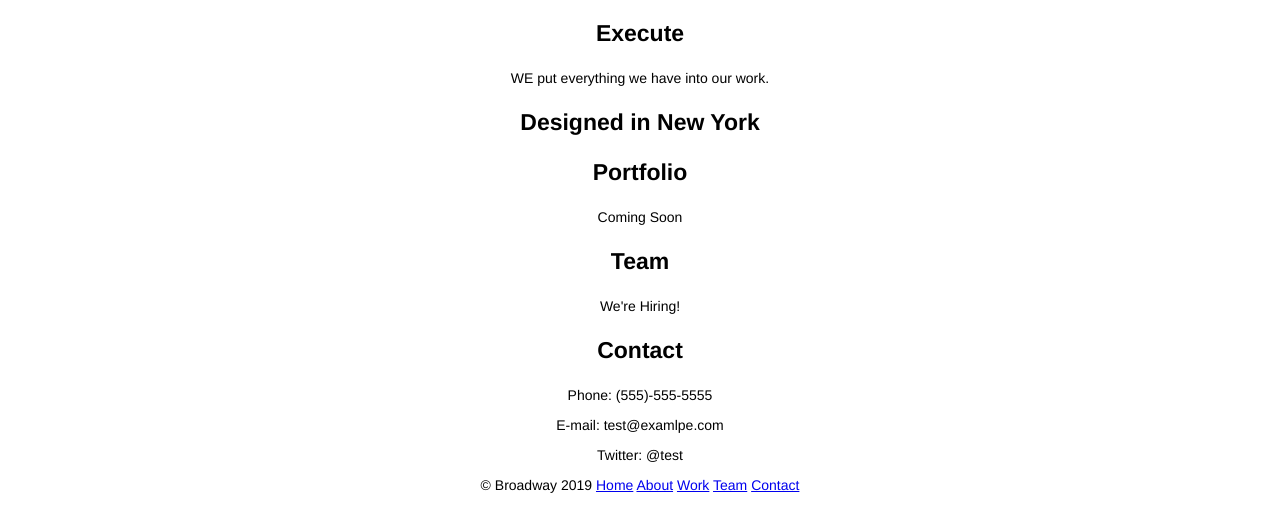
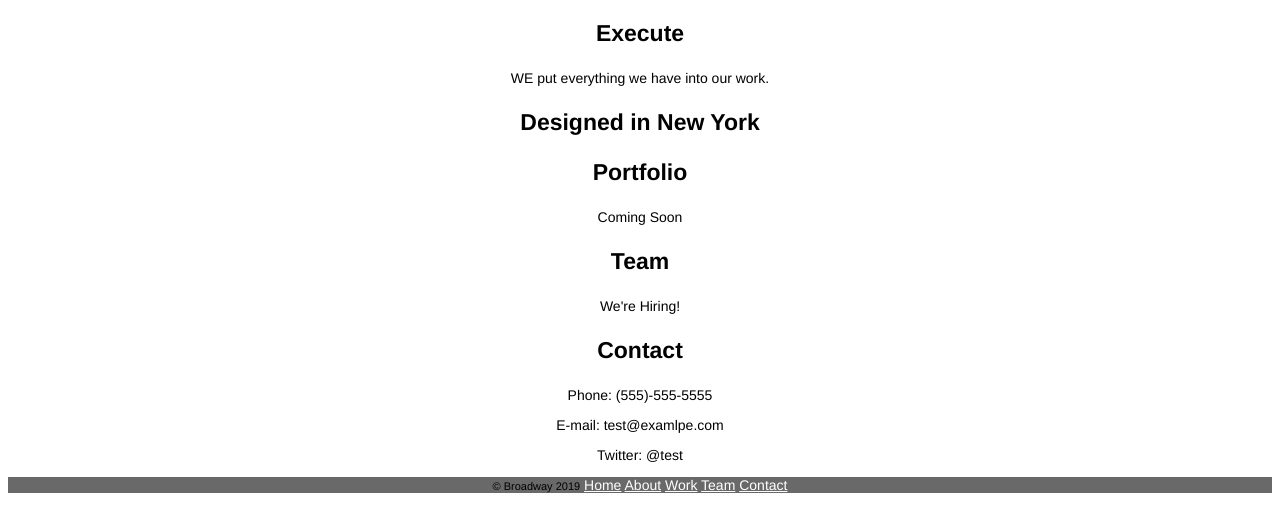
Before and after one commit to stifin/Broadway_Design, a plain HTML site: page index.html in a window 1280 px wide. Shown: the part 632-1139 px from the top of the page. Drawn offline with Linux system fonts and the light colour scheme.

Commit message:
Add corrections to css.

```diff
--- a/resources/css/style.css
+++ b/resources/css/style.css
@@ -35,3 +35,15 @@ p {
   font-weight: bold;
   color: white;
 }
+
+span {
+  font-size: 11px;
+}
+
+.footer {
+  background-color: dimgray;
+}
+
+a {
+  color: white;
+}
```
